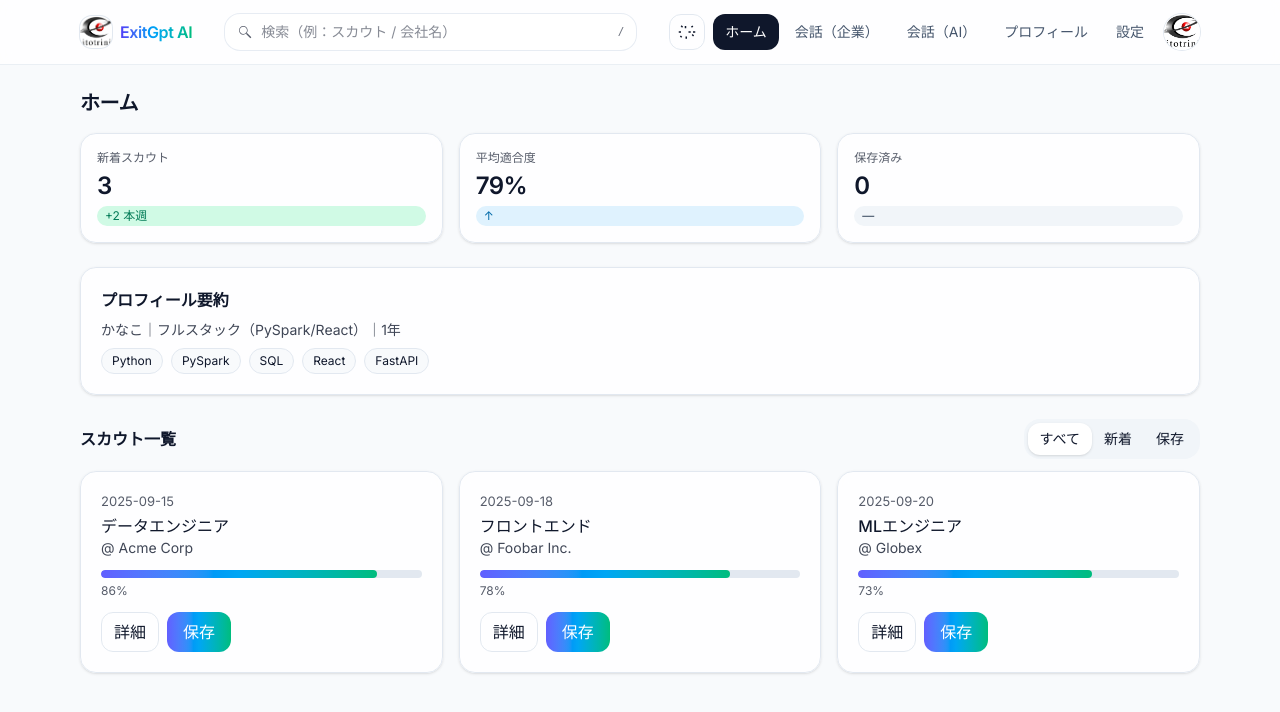
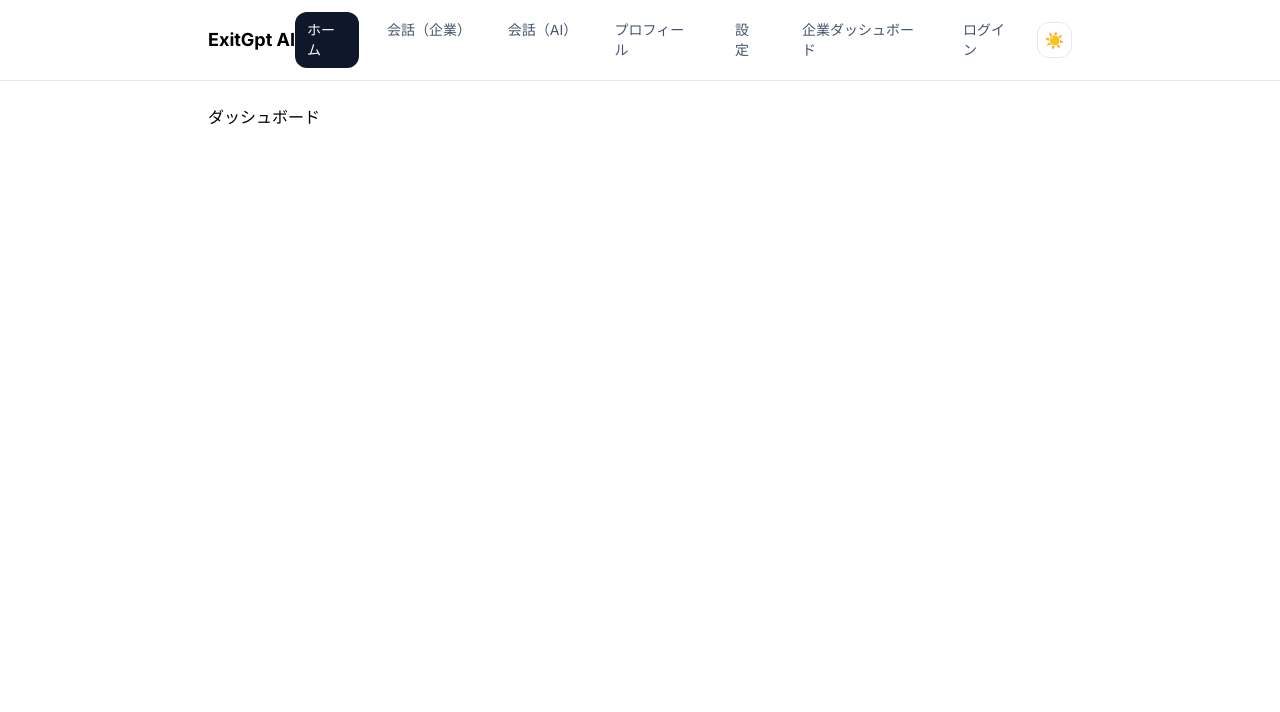
Before and after one commit to soraMiyawaki/exitai-fronten, a React (Vite) app: page / in a window 1280 px wide. Shown: the top 712 px of the page. Built offline with nearby package versions, Linux system fonts and the light colour scheme.

Commit message:
companypage

```diff
--- a/src/app/AppLayout.tsx
+++ b/src/app/AppLayout.tsx
@@ -1,121 +1,93 @@
-// 変更前（抜粋）: デスクトップ用ナビ
-// <nav className="hidden lg:flex items-center gap-1"> ... </nav>
+import { Outlet, NavLink, useLocation } from 'react-router-dom';
+import { useEffect, useMemo, useState } from 'react';
 
-import { Outlet, NavLink, useLocation } from "react-router-dom";
-import { useEffect, useMemo, useState } from "react";
-
+// ナビゲーションメニュー。ログインや企業ダッシュボードへのリンクを追加しています。
 const nav = [
-  { to: "/", label: "ホーム" },
-  { to: "/chat/company", label: "会話（企業）" },
-  { to: "/chat/ai", label: "会話（AI）" },
-  { to: "/profile", label: "プロフィール" },
-  { to: "/settings", label: "設定" },
+  { to: '/', label: 'ホーム' },
+  { to: '/chat/company', label: '会話（企業）' },
+  { to: '/chat/ai', label: '会話（AI）' },
+  { to: '/profile', label: 'プロフィール' },
+  { to: '/settings', label: '設定' },
+  { to: '/company', label: '企業ダッシュボード' },
+  { to: '/login', label: 'ログイン' },
 ];
 
+/**
+ * アプリ全体のレイアウトを定義します。ナビゲーションバーとテーマ切替ボタンを含みます。
+ * 子コンポーネントは <Outlet /> でレンダリングされます。
+ */
 export default function AppLayout() {
+  // 初期テーマは localStorage またはメディアクエリから取得
   const initialDark = (() => {
-    const saved = localStorage.getItem("theme");
-    if (saved) return saved === "dark";
-    return window.matchMedia?.("(prefers-color-scheme: dark)").matches ?? false;
+    const saved = localStorage.getItem('theme');
+    if (saved) return saved === 'dark';
+    return window.matchMedia?.('(prefers-color-scheme: dark)').matches ?? false;
   })();
   const [dark, setDark] = useState(initialDark);
+
   useEffect(() => {
-    document.documentElement.classList.toggle("dark", dark);
-    localStorage.setItem("theme", dark ? "dark" : "light");
+    document.documentElement.classList.toggle('dark', dark);
+    localStorage.setItem('theme', dark ? 'dark' : 'light');
   }, [dark]);
 
   const { pathname } = useLocation();
-  const title = useMemo(() => nav.find(n => n.to === pathname)?.label ?? "ホーム", [pathname]);
+  const title = useMemo(() => nav.find((n) => n.to === pathname)?.label ?? 'ホーム', [pathname]);
 
   return (
-    <div className="min-h-screen bg-slate-50 dark:bg-slate-950 text-slate-900 dark:text-slate-100">
-      <header className="sticky top-0 z-50 bg-white/80 dark:bg-slate-900/70 backdrop-blur border-b border-slate-200/70 dark:border-slate-800/60">
-        <div className="mx-auto max-w-6xl px-4 h-16 flex items-center gap-4">
-          {/* 左：ロゴ */}
-          <div className="flex items-center gap-2">
-            <img
-              src={`${import.meta.env.BASE_URL}brand.jpg`}
-              alt="Recul AI"
-              className="h-8 w-8 rounded-xl object-cover bg-white ring-1 ring-slate-200 dark:ring-slate-800"
-            />
-            <span className="font-semibold tracking-tight gtext">ExitGpt&nbsp;AI</span>
-          </div>
-
-          {/* 中央：検索（md以上で表示） */}
-          <div className="hidden md:flex items-center flex-1 mx-4">
-            <div className="flex items-center gap-2 w-full glass rounded-2xl px-3 py-2">
-              <svg width="16" height="16" viewBox="0 0 24 24" className="opacity-70">
-                <path fill="currentColor" d="M15.5 14h-.79l-.28-.27A6.471 6.471 0 0 0 16 9.5A6.5 6.5 0 1 0 9.5 16a6.471 6.471 0 0 0 4.23-1.57l.27.28v.79L20 21.5L21.5 20zM4 9.5C4 6.46 6.46 4 9.5 4S15 6.46 15 9.5S12.54 15 9.5 15S4 12.54 4 9.5"/>
-              </svg>
-              <input placeholder="検索（例：スカウト / 会社名）" className="bg-transparent outline-none flex-1 text-sm" />
-              <kbd className="text-[11px] opacity-60">/</kbd>
-            </div>
-          </div>
-
-          {/* 右：テーマ切替＋アバター */}
-          <div className="ml-auto flex items-center gap-2">
-            <button className="icon-btn" onClick={() => setDark(v => !v)} title="テーマ切替">
-              {dark ? (
-                <svg width="18" height="18" viewBox="0 0 24 24"><path fill="currentColor" d="M21 12.79A9 9 0 0 1 11.21 3A7 7 0 1 0 21 12.79"/></svg>
-              ) : (
-                <svg width="18" height="18" viewBox="0 0 24 24"><path fill="currentColor" d="M6.76 4.84l-1.8-1.79l-1.41 1.41l1.79 1.8l1.42-1.42M1 13h3v-2H1v2m10-9h-2v3h2V4m7.66 2.46l1.79-1.8l-1.41-1.41l-1.8 1.79l1.42 1.42M17 11h-3v2h3v-2m-5 7h-2v3h2v-3m6.24-1.84l1.8 1.79l1.41-1.41l-1.79-1.8l-1.42 1.42M20 13h3v-2h-3v2M4.22 19.78l1.42-1.42l-1.8-1.79l-1.41 1.41l1.79 1.8Z"/></svg>
-              )}
-            </button>
-
-            {/* デスクトップ用ナビ（lg以上で表示） */}
-            <nav className="hidden lg:flex items-center gap-1">
+    <>
+      <header className="border-b border-slate-200 dark:border-slate-700 bg-white/80 dark:bg-slate-900/60 backdrop-blur sticky top-0 z-10">
+        <div className="max-w-4xl mx-auto flex items-center justify-between px-4 py-3">
+          {/* ロゴ */ }
+          <NavLink to="/" className="text-lg font-bold flex items-center">
+            ExitGpt&nbsp;AI
+          </NavLink>
+          {/* デスクトップ用ナビ */ }
+          <nav className="hidden lg:flex space-x-4">
             {nav.map((n) => (
               <NavLink
                 key={n.to}
                 to={n.to}
                 className={({ isActive }) =>
-                    "px-3 py-2 rounded-xl text-sm transition " +
+                  'px-3 py-2 rounded-xl text-sm transition ' +
                   (isActive
-                      ? "bg-slate-900 text-white dark:bg-white dark:text-slate-900"
-                      : "text-slate-600 hover:bg-slate-100 dark:text-slate-300 dark:hover:bg-slate-800")
+                    ? 'bg-slate-900 text-white dark:bg-white dark:text-slate-900'
+                    : 'text-slate-600 hover:bg-slate-100 dark:text-slate-300 dark:hover:bg-slate-800')
                 }
               >
                 {n.label}
               </NavLink>
             ))}
           </nav>
-
-            <img
-              src={`${import.meta.env.BASE_URL}brand.jpg`}
-              alt="me"
-              className="hidden md:block h-9 w-9 rounded-full object-cover ring-1 ring-slate-200 dark:ring-slate-800"
-            />
+          {/* テーマ切替ボタン */ }
+          <button
+            onClick={() => setDark((v) => !v)}
+            title="テーマ切替"
+            className="icon-btn ml-2"
+          >
+            {dark ? '🌙' : '☀️'}
+          </button>
         </div>
-        </div>
-
-        {/* ▼ モバイル用タブバー（横スクロール）。lg未満で表示 */}
-        <div className="lg:hidden border-t border-slate-200/70 dark:border-slate-800/60">
-          <div className="mx-auto max-w-6xl px-2 py-2 overflow-x-auto no-scrollbar">
-            <div className="flex gap-2">
+        {/* モバイル用ナビ */ }
+        <nav className="lg:hidden overflow-x-auto whitespace-nowrap px-4 py-2">
           {nav.map((n) => (
             <NavLink
               key={n.to}
               to={n.to}
               className={({ isActive }) =>
-                    "whitespace-nowrap px-3 py-1.5 rounded-xl text-sm transition " +
+                'whitespace-nowrap px-3 py-1.5 rounded-xl text-sm transition ' +
                 (isActive
-                      ? "bg-slate-900 text-white dark:bg-white dark:text-slate-900"
-                      : "text-slate-700 bg-slate-100 hover:bg-slate-200 dark:text-slate-300 dark:bg-slate-800 dark:hover:bg-slate-700")
+                  ? 'bg-slate-900 text-white dark:bg-white dark:text-slate-900'
+                  : 'text-slate-700 bg-slate-100 hover:bg-slate-200 dark:text-slate-300 dark:bg-slate-800 dark:hover:bg-slate-700')
               }
             >
               {n.label}
             </NavLink>
           ))}
-            </div>
-          </div>
-        </div>
-        {/* ▲ モバイル用タブバー */}
+        </nav>
       </header>
-
-      <main className="mx-auto max-w-6xl px-4 py-6">
-        <h1 className="text-xl font-semibold tracking-tight mb-4">{title}</h1>
+      <main className="max-w-4xl mx-auto px-4 py-6">
         <Outlet />
       </main>
-    </div>
+    </>
   );
 }
--- /dev/null
+++ b/src/pages/CompanyHome.tsx
@@ -0,0 +1,12 @@
+/**
+ * 企業側専用のトップページ。ログイン後に表示されるダッシュボードなどを配置するためのプレースホルダーです。
+ */
+export default function CompanyHome() {
+  return (
+    <div className="p-6">
+      <h1 className="text-xl font-semibold mb-4">企業ダッシュボード</h1>
+      <p>企業アカウントとしてログインするとこの画面にリダイレクトされます。</p>
+      <p>ここに企業向けの機能を実装してください。</p>
+    </div>
+  );
+}
--- a/src/pages/Dashboard.tsx
+++ b/src/pages/Dashboard.tsx
@@ -1,90 +1,3 @@
-import { useEffect, useState } from "react";
-import { getProfile, getScouts, type Profile as P, type Scout } from "../lib/mock";
-
 export default function Dashboard() {
-  const [profile, setProfile] = useState<P | null>(null);
-  const [scouts, setScouts] = useState<Scout[]>([]);
-  const [tab, setTab] = useState<"all"|"new"|"saved">("all");
-
-  useEffect(() => { getProfile().then(setProfile); getScouts().then(setScouts); }, []);
-
-  const avg = scouts.length ? Math.round(scouts.reduce((a,b)=>a+b.score,0)/scouts.length*100) : 0;
-
-  const filtered = scouts.filter(() => {
-  if (tab === "new") return true;
-  if (tab === "saved") return false;
-  return true;
-});
-
-
-  return (
-    <div className="space-y-6">
-      {/* KPI */}
-      <section className="grid sm:grid-cols-3 gap-4">
-        <div className="card stat">
-          <div className="label">新着スカウト</div>
-          <div className="value">{scouts.length}</div>
-          <span className="delta bg-emerald-100 text-emerald-700 dark:bg-emerald-900/30 dark:text-emerald-300">+2 本週</span>
-        </div>
-        <div className="card stat">
-          <div className="label">平均適合度</div>
-          <div className="value">{avg}%</div>
-          <span className="delta bg-sky-100 text-sky-700 dark:bg-sky-900/30 dark:text-sky-300">↑</span>
-        </div>
-        <div className="card stat">
-          <div className="label">保存済み</div>
-          <div className="value">0</div>
-          <span className="delta bg-slate-100 text-slate-700 dark:bg-slate-800/50 dark:text-slate-300">—</span>
-        </div>
-      </section>
-
-      {/* プロフィール */}
-      {profile && (
-        <section className="card">
-          <h3 className="font-semibold mb-2">プロフィール要約</h3>
-          <div className="text-sm opacity-80">{profile.name}｜{profile.title}｜{profile.years}年</div>
-          <div className="mt-2 flex flex-wrap gap-2">
-            {profile.skills.map(s => <span key={s} className="badge">{s}</span>)}
-          </div>
-        </section>
-      )}
-
-      {/* スカウト */}
-      <section>
-        <div className="mb-3 flex items-center justify-between">
-          <h3 className="font-semibold">スカウト一覧</h3>
-          <div className="tabs">
-            <button className="tab" data-active={tab==="all"} onClick={()=>setTab("all")}>すべて</button>
-            <button className="tab" data-active={tab==="new"} onClick={()=>setTab("new")}>新着</button>
-            <button className="tab" data-active={tab==="saved"} onClick={()=>setTab("saved")}>保存</button>
-          </div>
-        </div>
-        {filtered.length===0 ? (
-          <div className="card">
-            <div className="text-sm opacity-70">まだ表示するスカウトがありません。</div>
-          </div>
-        ) : (
-          <ul className="grid sm:grid-cols-2 lg:grid-cols-3 gap-4">
-            {filtered.map(s => (
-              <li key={s.id} className="card hover:shadow-md transition">
-                <div className="text-[13px] opacity-70">{s.receivedAt}</div>
-                <div className="mt-0.5 font-medium">{s.title}</div>
-                <div className="text-sm opacity-80">@ {s.company}</div>
-                <div className="mt-3">
-                  <div className="h-2 rounded-full bg-slate-200 dark:bg-slate-800 overflow-hidden">
-                    <div className="h-full rounded-full bg-gradient-to-r from-indigo-500 via-sky-500 to-emerald-500" style={{width:`${Math.round(s.score*100)}%`}}/>
-                  </div>
-                  <div className="text-[12px] mt-1 opacity-70">{Math.round(s.score*100)}%</div>
-                </div>
-                <div className="mt-3 flex gap-2">
-                  <button className="btn-outline">詳細</button>
-                  <button className="btn-primary">保存</button>
-                </div>
-              </li>
-            ))}
-          </ul>
-        )}
-      </section>
-    </div>
-  );
+  return <div>ダッシュボード</div>;
 }
--- /dev/null
+++ b/src/pages/Login.tsx
@@ -0,0 +1,68 @@
+import { useState } from 'react';
+import { useNavigate } from 'react-router-dom';
+
+/**
+ * ログイン画面。ユーザー名やパスワードに加えてアカウント種別を選択し、選択に応じた
+ * 初期ページへリダイレクトします。ログイン状態とアカウント種別は localStorage に保存されます。
+ */
+export default function Login() {
+  const [email, setEmail] = useState('');
+  const [password, setPassword] = useState('');
+  const [accountType, setAccountType] = useState<'candidate' | 'company'>('candidate');
+  const navigate = useNavigate();
+
+  const handleSubmit = (e: React.FormEvent) => {
+    e.preventDefault();
+    // アカウント種別とログイン状態を保存
+    localStorage.setItem('accountType', accountType);
+    localStorage.setItem('loggedIn', 'true');
+    // アカウント種別に応じて画面遷移
+    if (accountType === 'company') {
+      navigate('/company');
+    } else {
+      navigate('/');
+    }
+  };
+
+  return (
+    <div className="max-w-md mx-auto p-6">
+      <h1 className="text-xl font-semibold mb-4">ログイン</h1>
+      <form onSubmit={handleSubmit} className="space-y-4">
+        <div>
+          <label className="block mb-1">メールアドレス</label>
+          <input
+            type="email"
+            value={email}
+            onChange={(e) => setEmail(e.target.value)}
+            className="input"
+            placeholder="メールアドレスを入力"
+          />
+        </div>
+        <div>
+          <label className="block mb-1">パスワード</label>
+          <input
+            type="password"
+            value={password}
+            onChange={(e) => setPassword(e.target.value)}
+            className="input"
+            placeholder="パスワードを入力"
+          />
+        </div>
+        <div>
+          <label className="block mb-1">アカウント種別</label>
+          <select
+            value={accountType}
+            onChange={(e) => setAccountType(e.target.value as 'candidate' | 'company')}
+            className="input"
+          >
+            <option value="candidate">求職者</option>
+            <option value="company">企業</option>
+          </select>
+        </div>
+        <button type="submit" className="btn-primary w-full">
+          ログイン
+        </button>
+      </form>
+    </div>
+  );
+}
```
Also changed, not shown: src/app/routes.tsx (+28 -16 lines). Lines whose indentation alone changed are shown as unchanged.
